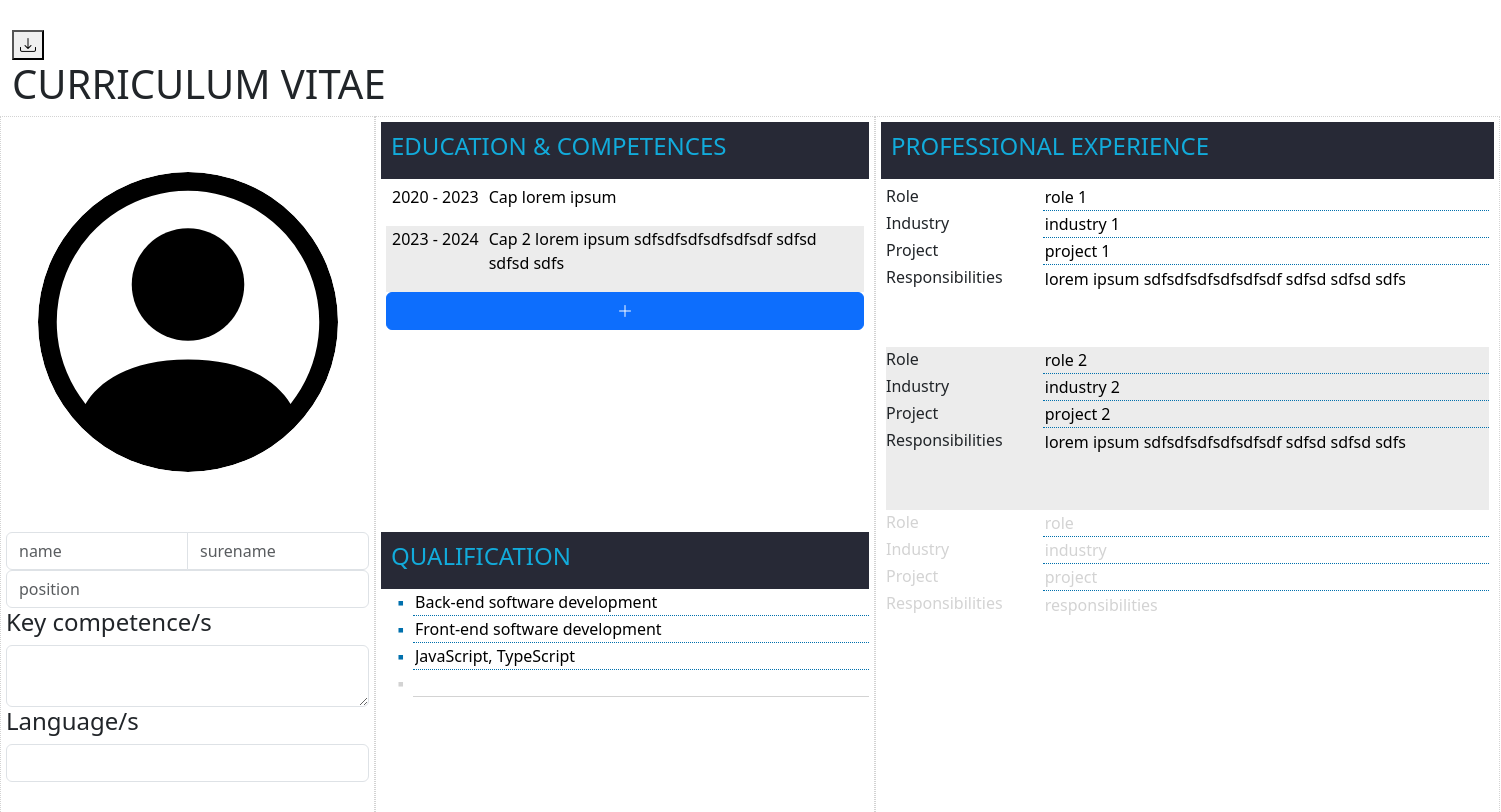
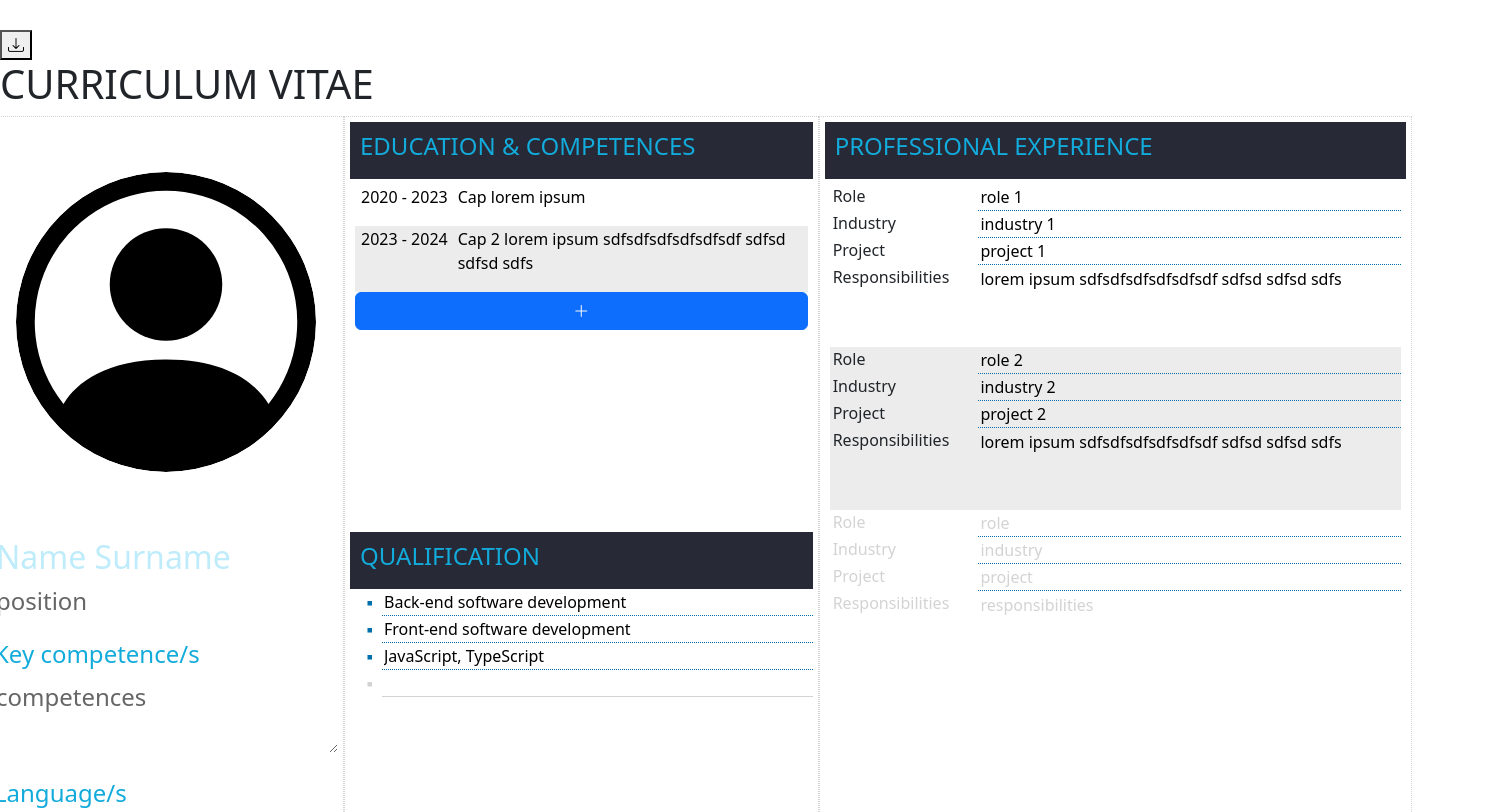
Before and after one commit to niebieska/OnePagerCreator, an Angular app in the folder client/: page / in a window 1280 px wide. Shown: the top 812 px of the page, 1501 px wide, since content can reach past the window. Built offline with nearby package versions, Linux system fonts and the light colour scheme.

Commit message:
Improved styling

```diff
--- a/client/src/app/app.component.html
+++ b/client/src/app/app.component.html
@@ -1,3 +1,3 @@
-<main class="container">
+<main class="custom-container">
   <onepager />
 </main>
--- a/client/src/app/app.component.scss
+++ b/client/src/app/app.component.scss
@@ -1,5 +1,5 @@
-.container {
+.custom-container {
     margin: auto;
     margin-top: 30px;
-    min-width: 1500px;
+    width: 1400px;
 }
--- a/client/src/app/onepager/experience/experience.component.html
+++ b/client/src/app/onepager/experience/experience.component.html
@@ -6,7 +6,7 @@
         <ul>
             <li *ngFor="let experience of experienceList; index as idx; trackBy: trackByFn">
                 <div class="row">
-                    <div class="col-md-3">Role</div>
+                    <div class="col-md-3 experience-label">Role</div>
                     <div class="col">
                         <input class="input-list" type="text" name="role" placeholder="role"
                             [(ngModel)]="experienceList[idx].role" (input)="update()"
@@ -15,7 +15,7 @@
                 </div>
 
                 <div class="row">
-                    <div class="col-md-3">Industry</div>
+                    <div class="col-md-3 experience-label">Industry</div>
                     <div class="col">
                         <input class="input-list" type="text" name="industry" placeholder="industry"
                             [(ngModel)]="experienceList[idx].industry" (input)="update()"
@@ -24,7 +24,7 @@
                 </div>
 
                 <div class="row">
-                    <div class="col-md-3">Project</div>
+                    <div class="col-md-3 experience-label">Project</div>
                     <div class="col">
                         <input class="input-list" type="text" name="project" placeholder="project"
                             [(ngModel)]="experienceList[idx].project" (input)="update()"
@@ -33,7 +33,7 @@
                 </div>
 
                 <div class="row">
-                    <div class="col-md-3">Responsibilities</div>
+                    <div class="col-md-3 experience-label">Responsibilities</div>
                     <div class="col">
                         <textarea class="textarea-list" name="responsibilities" placeholder="responsibilities"
                             rows="3" wrap="hard" maxlength="250" [(ngModel)]="experienceList[idx].responsibilities"
--- a/client/src/app/onepager/onepager.component.html
+++ b/client/src/app/onepager/onepager.component.html
@@ -14,24 +14,18 @@
                 </div>
             </div>
 
-            <div>
-                <div class="input-group">
-                    <input class="form-control" type="text" name="name" placeholder="name" [(ngModel)]="form.name" />
-                    <input class="form-control" type="text" name="surename" placeholder="surename" [(ngModel)]="form.surname" />
-                </div>
+            <input id="input-name" type="text" name="name" placeholder="Name Surname" [(ngModel)]="form.name" />
+            <input id="input-position" type="text" name="position" placeholder="position" [(ngModel)]="form.position" />
 
-                <input class="form-control" type="text" name="position" placeholder="position" [(ngModel)]="form.position" />
-            </div>
+            <h4 id="header-competences">Key competence/s</h4>
+            <textarea id="textarea-competences" name="competences" [(ngModel)]="form.competences"
+                placeholder="competences">
+            </textarea>
 
-            <div>
-                <h4>Key competence/s</h4>
-                <textarea class="form-control" name="competences" [(ngModel)]="form.competences"></textarea>
-            </div>
-
-            <div>
-                <h4>Language/s</h4>
-                <input class="form-control" type="text" name="languages" [(ngModel)]="form.languages"/>
-            </div>
+            <h4 id="header-languages">Language/s</h4>
+            <input id="input-languages" type="text" name="languages" placeholder="English, German..."
+                [(ngModel)]="form.languages"
+            />
         </div>
 
 
--- a/client/src/app/onepager/onepager.component.scss
+++ b/client/src/app/onepager/onepager.component.scss
@@ -3,6 +3,60 @@ $header-text-color: #12ABDB;
 $hover-highlite-colour: #888888;
 $list-darker-entry: #ECECEC;
 $list-bullets-colour: #0070AD;
+
+#header-competences {
+    margin-top: 20px;
+    color: $header-text-color;
+}
+
+#header-languages {
+    margin-top: 20px;
+    color: $header-text-color;
+}
+
+#input-name {
+    width: 100%;
+    border: none;
+    font-size: 2rem;
+    color: $header-text-color;
+
+    &::placeholder {
+        color: lighten($header-text-color, 40%);
+    }
+}
+
+#input-position {
+    width: 100%;
+    border: none;
+    font-size: 1.5rem;
+    color: black;
+
+    &::placeholder {
+        color: lighten(black, 40%);
+    }
+}
+
+#textarea-competences {
+    width: 100%;
+    border: none;
+    font-size: 1.5rem;
+    color: black;
+
+    &::placeholder {
+        color: lighten(black, 40%);
+    }
+}
+
+#input-languages {
+    width: 100%;
+    border: none;
+    font-size: 1.5rem;
+    color: black;
+
+    &::placeholder {
+        color: lighten(black, 40%);
+    }
+}
 
 input[type='file'] {
     color: rgba(0, 0, 0, 0);
@@ -25,6 +79,7 @@ input[type='file'] {
     content: '';
     display: inline-block;
     border-radius: 3px;
+    user-select: none;
     -webkit-user-select: none;
     cursor: pointer;
 }
@@ -125,6 +180,11 @@ img {
     }
 }
 
+.experience-label {
+    padding-left: 15px;
+}
+
+
 .list-table {
     .header {
         @extend .list-header;
@@ -163,8 +223,6 @@ img {
                 color: lightgray;
             }
         }
-
-
 
         .button-wrapper {
             background: none;
--- a/client/src/app/onepager/onepager.component.ts
+++ b/client/src/app/onepager/onepager.component.ts
@@ -14,7 +14,6 @@ export class OnepagerComponent {
 
   form: CV = new CV(
     '', // name
-    '', // surname
     '', // position
     '', // competences
     [], // languages
@@ -56,8 +55,7 @@ export class OnepagerComponent {
   url: string = "assets/user.svg";
 	msg = "";
 
-	//selectFile(event) { //Angular 8
-	selectFile(event: any) { //Angular 11, for stricter type
+	selectFile(event: any) {
 		if(!event.target.files[0] || event.target.files[0].length == 0) {
 			// this.msg = 'You must select an image';
 			return;
@@ -73,9 +71,9 @@ export class OnepagerComponent {
 		const reader = new FileReader();
 		reader.readAsDataURL(event.target.files[0]);
 
-		reader.onload = (_event) => {
+		reader.onload = (event) => {
 			this.msg = "";
-			this.url = reader.result as string;
+			this.url = reader.result! as string;
 		}
 	}
 
--- a/client/src/models/cv.ts
+++ b/client/src/models/cv.ts
@@ -42,7 +42,6 @@ export class Experience {
 export class CV {
     constructor(
         public name:            string = '',
-        public surname:         string = '',
         public position:        string = '',
         public competences:     string = '',
         public languages:       Languages[] = [],
```
Also changed, not shown: client/src/app/onepager/education/education.component.html (+3 -19 lines).
